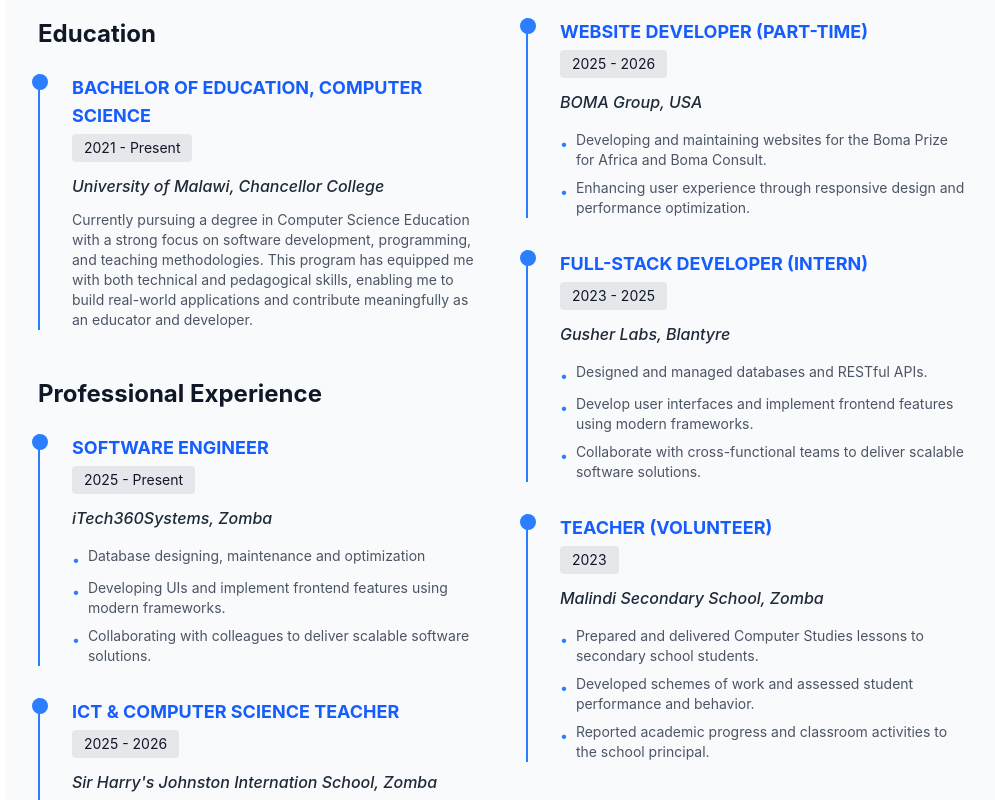
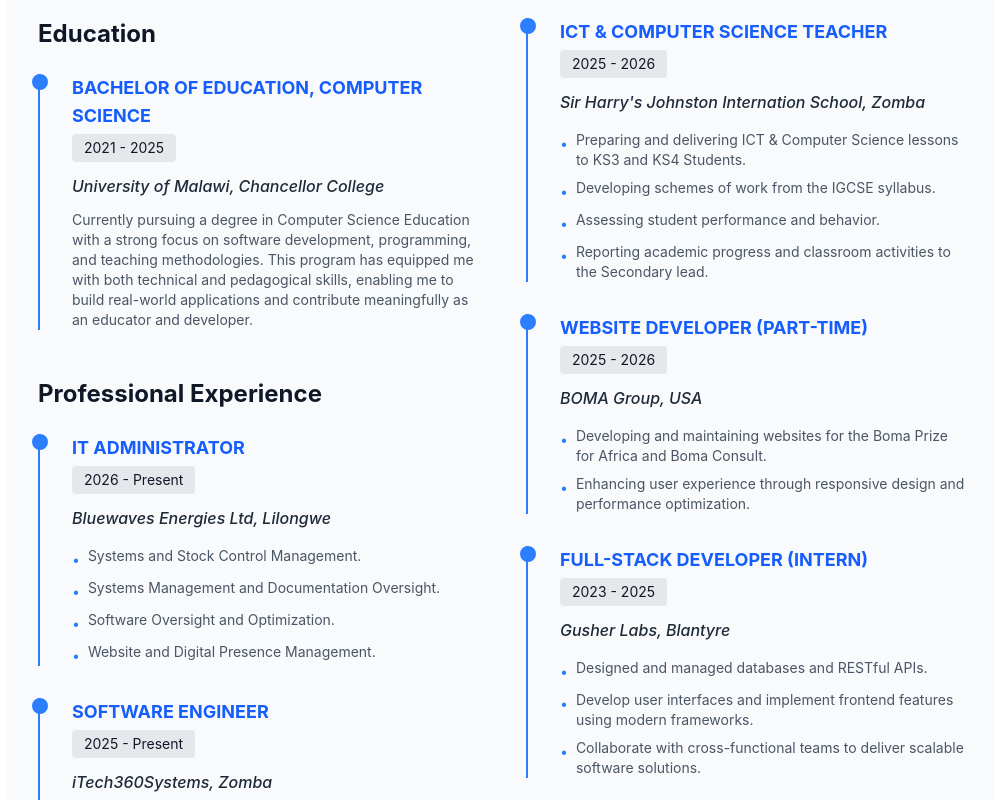
Before and after one commit to Khelva47/next_portfolio, a Next.js app: page / in a window 1280 px wide. Shown: the part 2560-3360 px from the top of the page, without its empty margins (282-1277 px from the left). Built offline with nearby package versions, Linux system fonts and the light colour scheme; no server answers.

Commit message:
Added bluewaves

```diff
--- a/src/app/components/Portfolio.js
+++ b/src/app/components/Portfolio.js
@@ -140,23 +140,24 @@ const Portfolio = ({ isDarkMode, setIsDarkMode }) => {
     education: [
       {
         degree: "BACHELOR OF EDUCATION, COMPUTER SCIENCE",
-        period: "2021 - Present",
+        period: "2021 - 2025",
         institution: "University of Malawi, Chancellor College",
         description:
           "Currently pursuing a degree in Computer Science Education with a strong focus on software development, programming, and teaching methodologies. This program has equipped me with both technical and pedagogical skills, enabling me to build real-world applications and contribute meaningfully as an educator and developer.",
       },
     ],
     experience: [
-      // {
-      //   title: "SOFTWARE ENGINEER",
-      //   period: "2025 - Present",
-      //   company: "iTech360Systems, Zomba",
-      //   responsibilities: [
-      //     "Database designing, maintenance and optimization",
-      //     "Developing UIs and implement frontend features using modern frameworks.",
-      //     "Collaborating with colleagues to deliver scalable software solutions.",
-      //   ],
-      // },
+      {
+        title: "IT ADMINISTRATOR",
+        period: "2026 - Present",
+        company: "Bluewaves Energies Ltd, Lilongwe",
+        responsibilities: [
+          "Systems and Stock Control Management.",
+          "Systems Management and Documentation Oversight.",
+          "Software Oversight and Optimization.",
+          "Website and Digital Presence Management.",
+        ],
+      },
       {
         title: "SOFTWARE ENGINEER",
         period: "2025 - Present",
```
